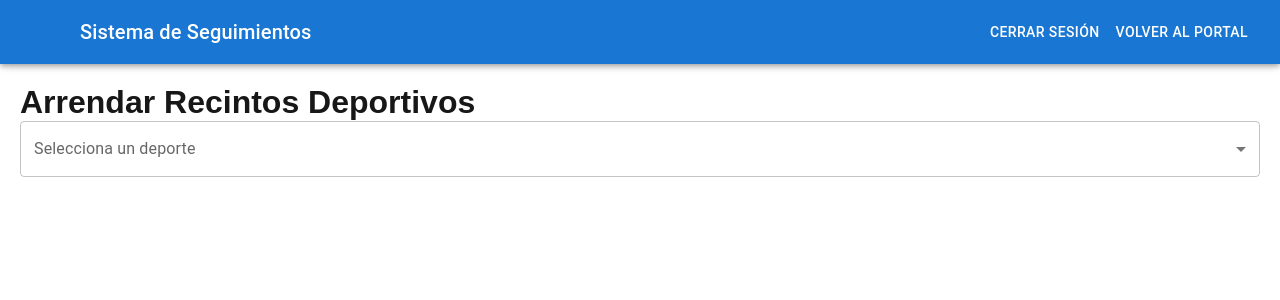
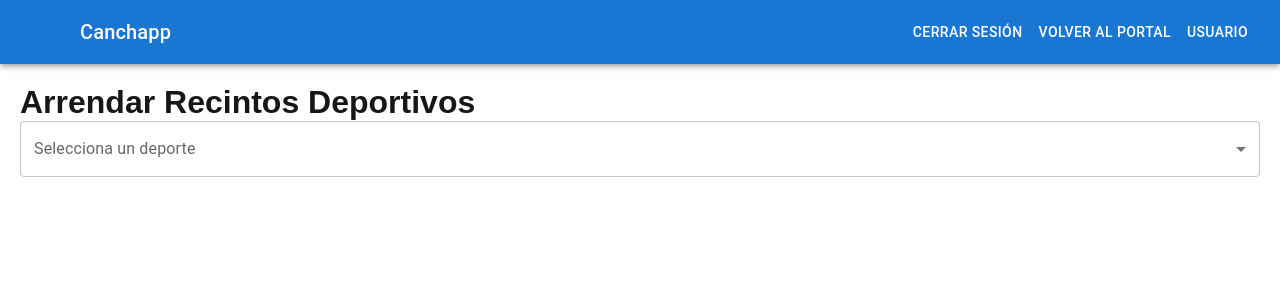
Before and after one commit to Deporte-Facil/canchapp-front, a Next.js app: page /jugar/arrendar in a window 1280 px wide. Shown: the top 300 px of the page. Built offline with nearby package versions, Linux system fonts and the light colour scheme; some icons are missing; what @mui/material-nextjs would draw is missing.

Commit message:
se añade pestaña usuaario se trabaja en branch usuario

```diff
--- a/src/app/jugar/layout.tsx
+++ b/src/app/jugar/layout.tsx
@@ -104,11 +104,14 @@ const Layout = ({ children }: { children: ReactNode }) => {
             <MenuIcon />
           </IconButton>
           <Typography variant="h6" component="div" sx={{ flexGrow: 1 }}>
-            Sistema de Seguimientos
+            Canchapp
           </Typography>
           <Button color="inherit">Cerrar sesión</Button>
           <Button onClick={() => router.push("/")} color="inherit">
-            VOLVER AL PORTAL
+            Volver al portal
+          </Button>
+          <Button onClick={() => router.push("/")} color="inherit">
+            Usuario
           </Button>
         </Toolbar>
       </AppBar>
```
